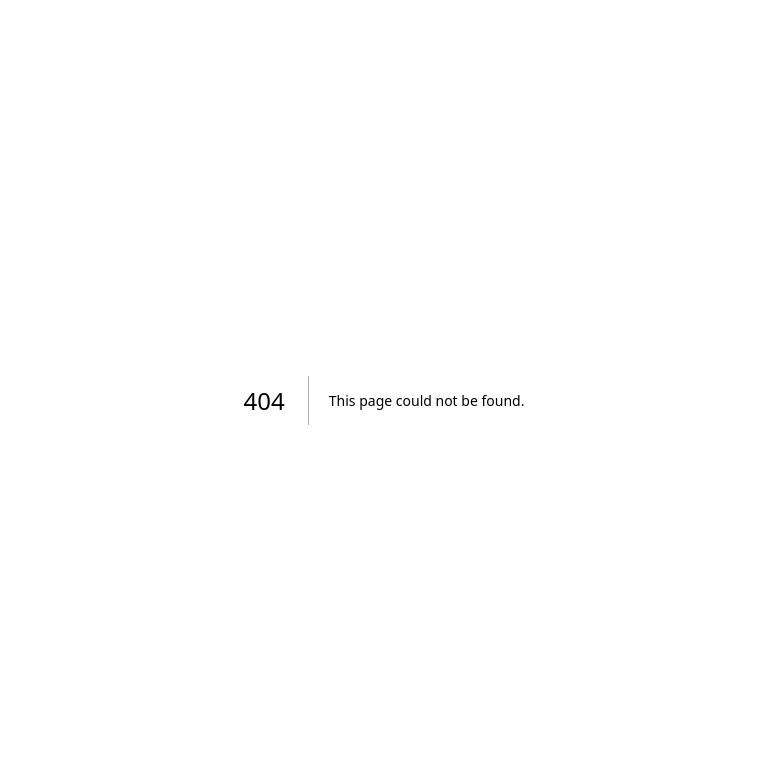
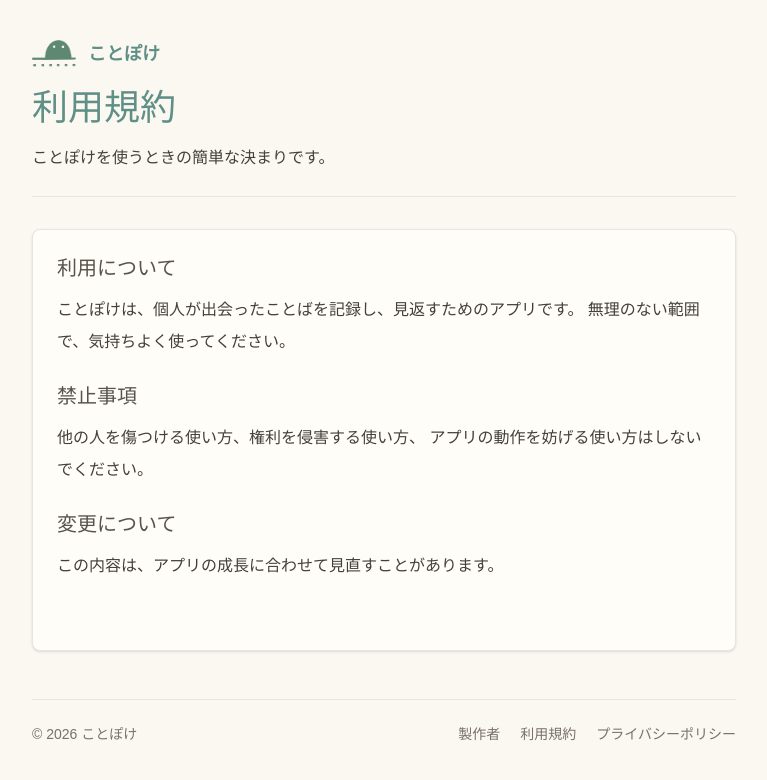
Before and after one commit to torinoko/kotopoke, a Next.js app: page /terms in a window 1280 px wide. Before the commit this address had no page. Shown: the top 780 px of the page, without its empty margins (256-1023 px from the left). Built offline with nearby package versions, Linux system fonts and the light colour scheme.

Commit message:
規約等の仮ページを追加

```diff
--- /dev/null
+++ b/src/app/about/page.tsx
@@ -0,0 +1,19 @@
+import { StaticPage } from "@/components/static-page";
+
+export default function AboutPage() {
+  return (
+    <StaticPage
+      title="製作者"
+      description="ことぽけを作っている人について。"
+    >
+      <p>
+        ことぽけは、読書や日々の中で出会ったことばを、
+        そっとしまっておくための小さなアプリです。
+      </p>
+      <p className="mt-4">
+        まだ作りはじめたばかりですが、ことばとの出会いを大切にできる場所として、
+        少しずつ育てています。
+      </p>
+    </StaticPage>
+  );
+}
--- /dev/null
+++ b/src/app/privacy/page.tsx
@@ -0,0 +1,33 @@
+import { StaticPage } from "@/components/static-page";
+
+export default function PrivacyPage() {
+  return (
+    <StaticPage
+      title="プライバシーポリシー"
+      description="ことぽけで扱う情報について。"
+    >
+      <section>
+        <h2 className="text-xl font-medium text-stone-600">扱う情報</h2>
+        <p className="mt-3">
+          ことぽけでは、保存したことば、拾った場所、印象など、
+          ユーザーが入力した内容を扱う予定です。
+        </p>
+      </section>
+
+      <section className="mt-6">
+        <h2 className="text-xl font-medium text-stone-600">利用目的</h2>
+        <p className="mt-3">
+          入力された情報は、ことばを保存し、見返しやすくするために利用します。
+        </p>
+      </section>
+
+      <section className="mt-6">
+        <h2 className="text-xl font-medium text-stone-600">今後の見直し</h2>
+        <p className="mt-3">
+          ログイン機能や外部サービス連携を追加するときは、
+          その内容に合わせてこのページを更新します。
+        </p>
+      </section>
+    </StaticPage>
+  );
+}
--- /dev/null
+++ b/src/app/terms/page.tsx
@@ -0,0 +1,33 @@
+import { StaticPage } from "@/components/static-page";
+
+export default function TermsPage() {
+  return (
+    <StaticPage
+      title="利用規約"
+      description="ことぽけを使うときの簡単な決まりです。"
+    >
+      <section>
+        <h2 className="text-xl font-medium text-stone-600">利用について</h2>
+        <p className="mt-3">
+          ことぽけは、個人が出会ったことばを記録し、見返すためのアプリです。
+          無理のない範囲で、気持ちよく使ってください。
+        </p>
+      </section>
+
+      <section className="mt-6">
+        <h2 className="text-xl font-medium text-stone-600">禁止事項</h2>
+        <p className="mt-3">
+          他の人を傷つける使い方、権利を侵害する使い方、
+          アプリの動作を妨げる使い方はしないでください。
+        </p>
+      </section>
+
+      <section className="mt-6">
+        <h2 className="text-xl font-medium text-stone-600">変更について</h2>
+        <p className="mt-3">
+          この内容は、アプリの成長に合わせて見直すことがあります。
+        </p>
+      </section>
+    </StaticPage>
+  );
+}
```
